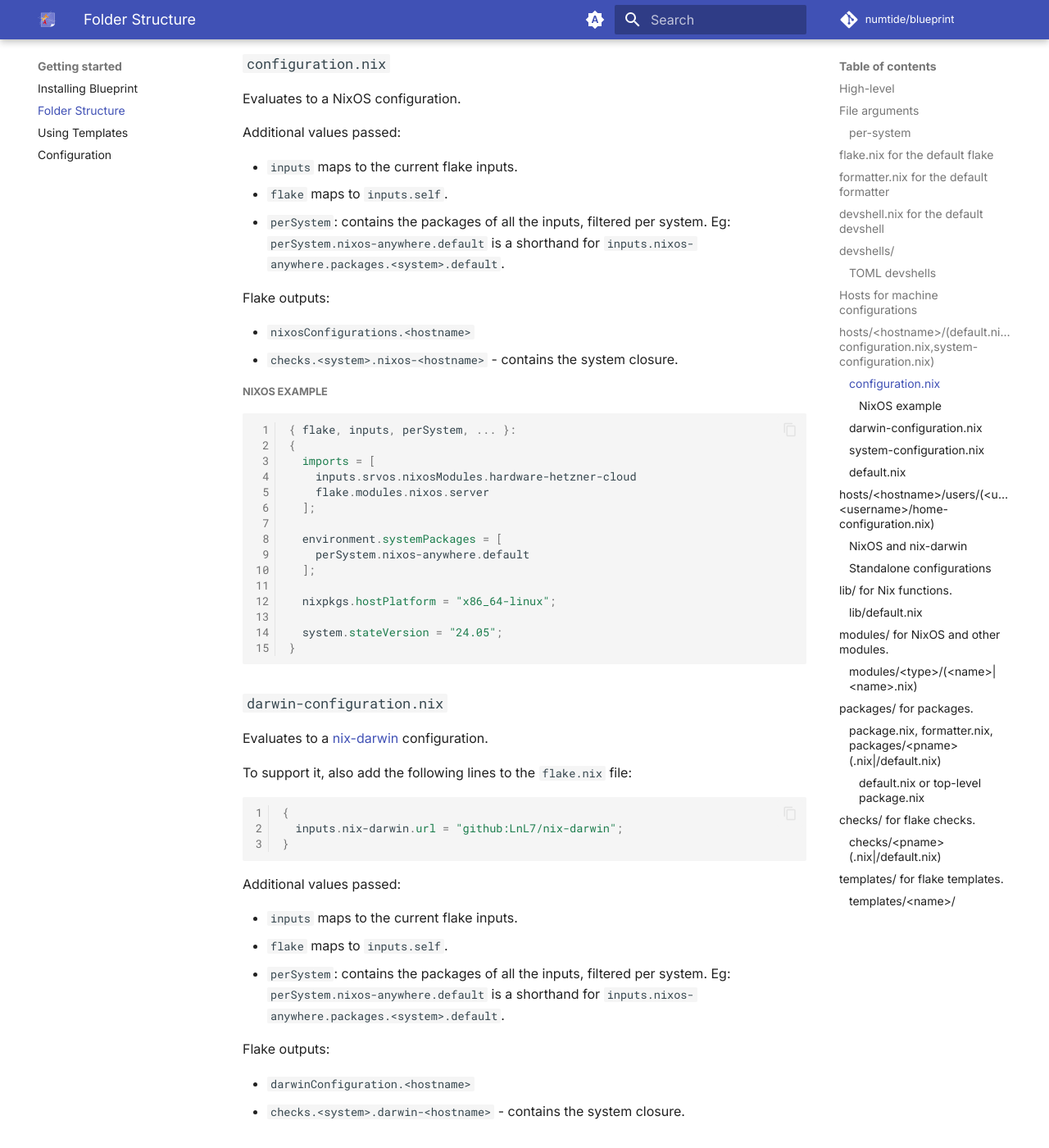
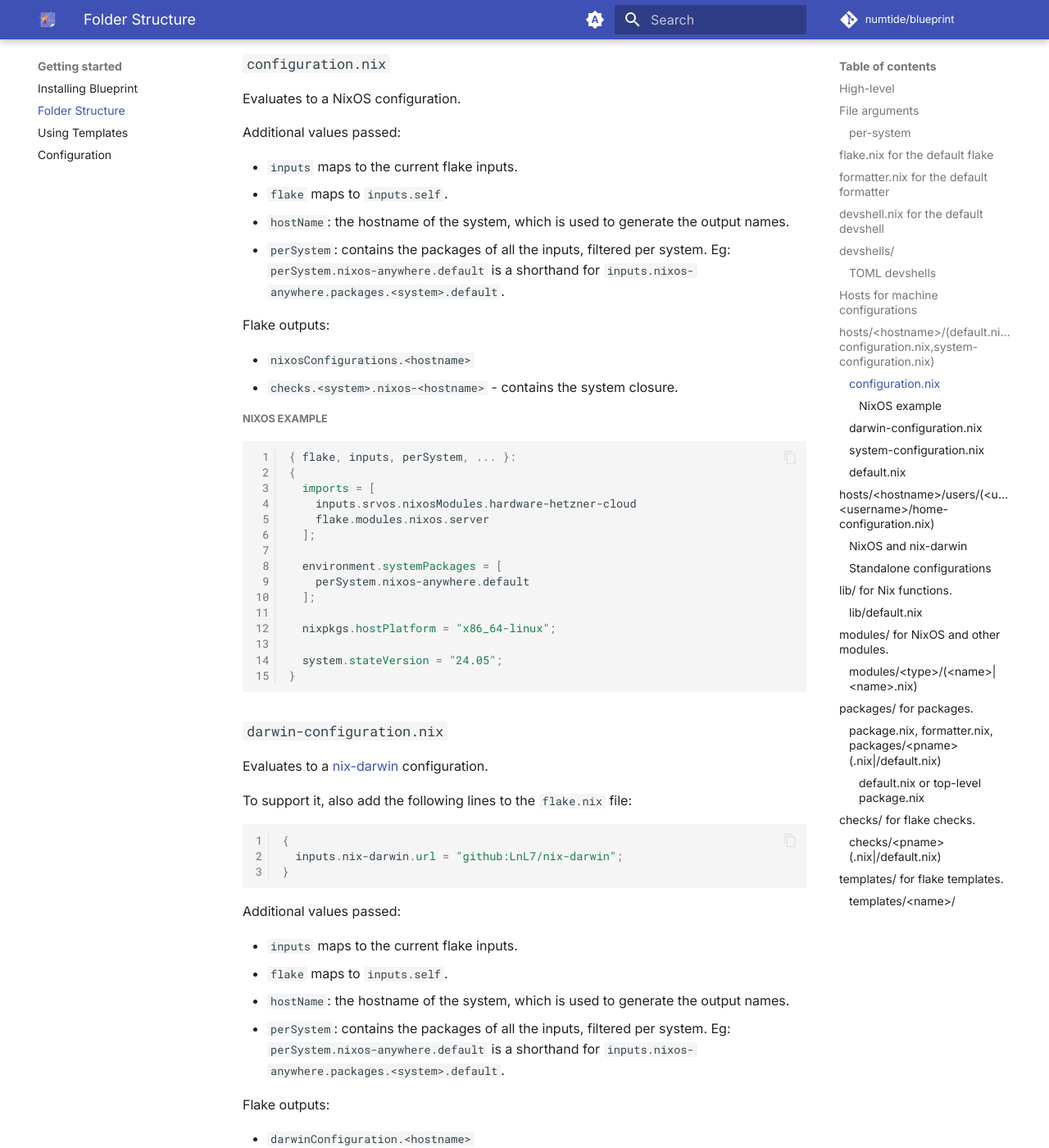
Before and after one commit to numtide/blueprint, an MkDocs documentation site: the page built from docs/content/getting-started/folder_structure.md, in a window 1280 px wide and 1400 px high, scrolled down 3968 px. Shown: the whole window at 82% size. Built offline with MkDocs 1.6.1 and Material for MkDocs 9.7.7, drawn with Linux system fonts in a browser that asks for light colours; comment, search, counter and statistics services are not loaded; the version menu is left out; some of the changed text lies outside the part shown.

Commit message:
docs: document hostName input (#121)

```diff
--- a/docs/content/getting-started/folder_structure.md
+++ b/docs/content/getting-started/folder_structure.md
@@ -151,6 +151,7 @@ Additional values passed:
 
 * `inputs` maps to the current flake inputs.
 * `flake` maps to `inputs.self`.
+* `hostName`: the hostname of the system, which is used to generate the output names.
 * `perSystem`: contains the packages of all the inputs, filtered per system.
     Eg: `perSystem.nixos-anywhere.default` is a shorthand for `inputs.nixos-anywhere.packages.<system>.default`.
 
@@ -195,6 +196,7 @@ Additional values passed:
 
 * `inputs` maps to the current flake inputs.
 * `flake` maps to `inputs.self`.
+* `hostName`: the hostname of the system, which is used to generate the output names.
 * `perSystem`: contains the packages of all the inputs, filtered per system.
     Eg: `perSystem.nixos-anywhere.default` is a shorthand for `inputs.nixos-anywhere.packages.<system>.default`.
 
@@ -219,6 +221,7 @@ Additional values passed:
 
 * `inputs` maps to the current flake inputs.
 * `flake` maps to `inputs.self`.
+* `hostName`: the hostname of the system, which is used to generate the output names.
 * `perSystem`: contains the packages of all the inputs, filtered per system.
     Eg: `perSystem.nixos-anywhere.default` is a shorthand for `inputs.nixos-anywhere.packages.<system>.default`.
 
```
